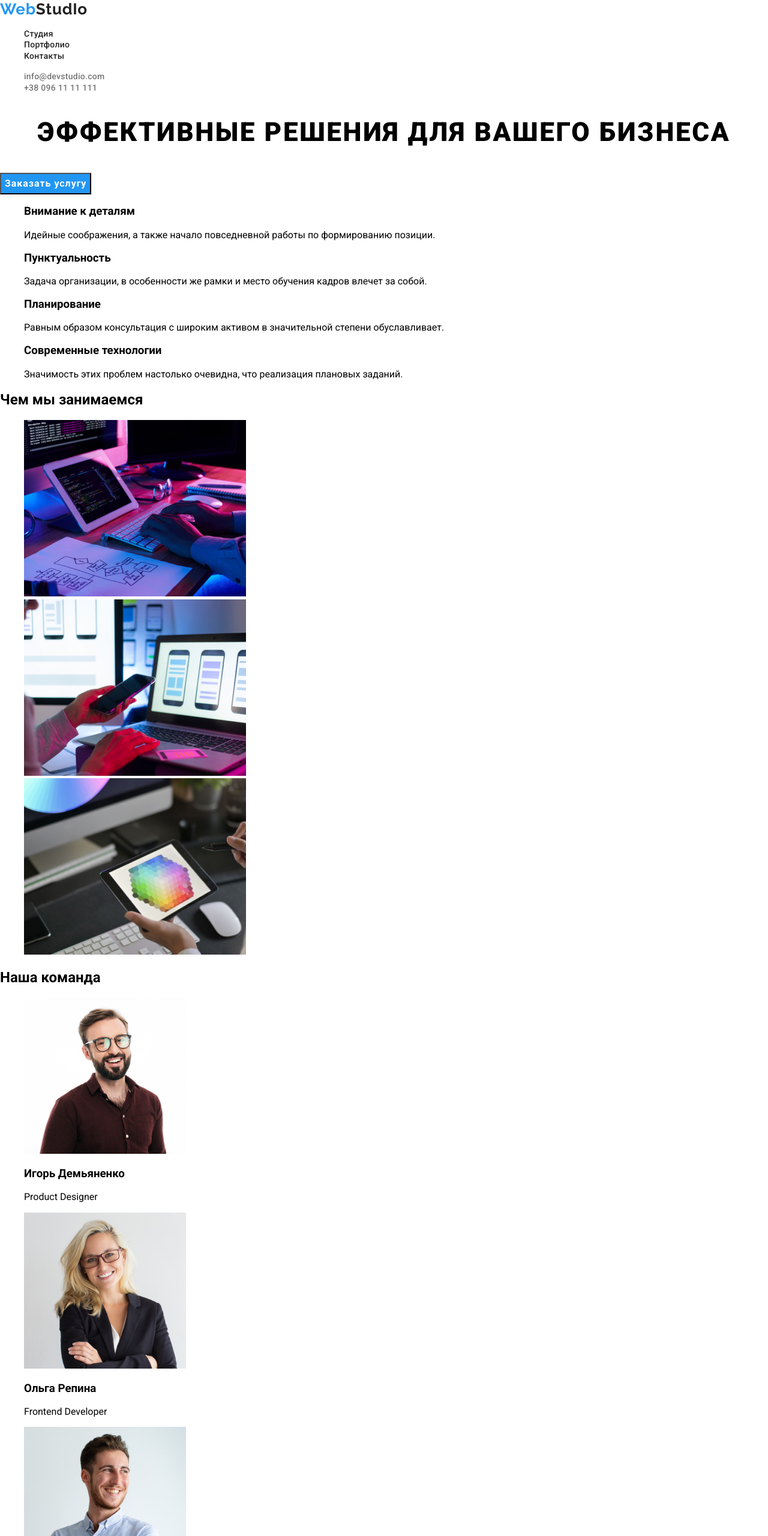
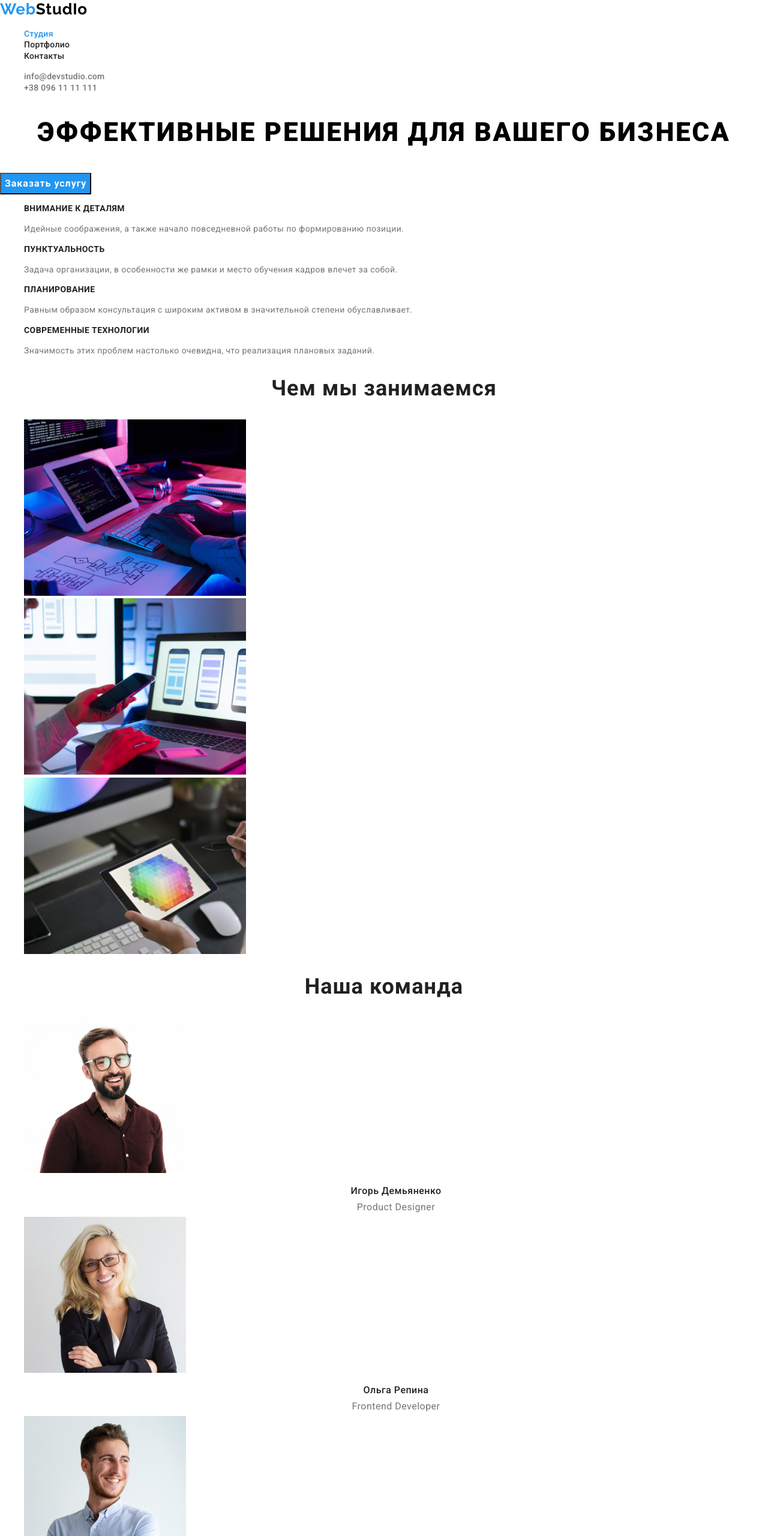
Before and after one commit to IrinaUlianova/goit-markup-hw-02, a plain HTML site: page index.html in a window 1280 px wide. Shown: the top 2560 px of the page at 60% size. Drawn offline with nearby package versions, Linux system fonts and the light colour scheme.

Commit message:
Добавляет подвал страницы

```diff
--- a/css/styles.css
+++ b/css/styles.css
@@ -15,7 +15,65 @@ body {
 .address {
   font-style: normal;
 }
-/* =========HEADER================ */
+/* ======COMPONENTS======= */
+.title {
+  font-weight: 700;
+  font-size: 14px;
+  line-height: 1.14;
+  letter-spacing: 0.03em;
+  text-transform: uppercase;
+
+  color: #212121;
+}
+.description {
+  font-weight: 400;
+  font-size: 14px;
+  line-height: 1.71;
+  /* or 171% */
+
+  letter-spacing: 0.03em;
+
+  color: #757575;
+}
+.section-title {
+  font-weight: 700;
+  font-size: 36px;
+  line-height: 1.16;
+  text-align: center;
+  letter-spacing: 0.03em;
+
+  color: #212121;
+}
+.title-names {
+  font-weight: 500;
+  font-size: 16px;
+  line-height: 1.18;
+  /* identical to box height */
+
+  text-align: center;
+  letter-spacing: 0.03em;
+
+  color: #212121;
+}
+.subtitle {
+  font-weight: 400;
+  font-size: 16px;
+  line-height: 1.18px;
+  /* identical to box height */
+
+  text-align: center;
+  letter-spacing: 0.03em;
+
+  color: #757575;
+}
+.suptitle-light-theme {
+  color: #000000;
+}
+.suptitle-dark-theme {
+  color: #ffffff;
+}
+/* =====END COMPONENTS===== */
+/* =========SITE-NAV================ */
 .logotype {
   font-family: var(--secondary-font);
   font-weight: 700;
@@ -23,11 +81,11 @@ body {
   line-height: 1.19;
   /* identical to box height */
   letter-spacing: 0.03em;
-  color: #212121;
 }
 .logo-item {
   color: var(--accent-color);
 }
+
 .navigation-link {
   font-weight: 500;
   font-size: 14px;
@@ -39,6 +97,9 @@ body {
 .navigation-link:hover,
 .navigation-link:focus {
   color: var(--accent-color);
+}
+.navigation-list .current {
+  color: #2196f3;
 }
 .contacts-link {
   font-weight: 500;
@@ -52,7 +113,7 @@ body {
 .contacts-link:focus {
   color: var(--accent-color);
 }
-/* =====END HEADER====== */
+/* =====END SITE-NAV====== */
 /* ==========HERO============ */
 .hero-title {
   font-weight: 900;
--- a/index.html
+++ b/index.html
@@ -5,7 +5,7 @@
     <meta http-equiv="X-UA-Compatible" content="IE=edge" />
     <meta name="viewport" content="width=device-width, initial-scale=1.0" />
     <title>Веб-студия</title>
-    <link rel="preconnect" href="https://fonts.gstatic.com" />
+
     <link rel="preconnect" href="https://fonts.gstatic.com" />
     <link
       href="https://fonts.googleapis.com/css2?family=Oleo+Script&family=Raleway:wght@700&family=Roboto:wght@400;500;700;900&display=swap"
@@ -23,35 +23,33 @@
     <!--Шапка сайта-->
     <header class="header">
       <nav class="navigation">
-        <a class="logotype link" href="/">
+        <a href="" class="logotype link suptitle-light-theme">
           <span class="logo-item"> Web</span>StudIo
         </a>
         <ul class="navigation-list list">
           <li class="navigation-item">
-            <a
-              class="navigation-link link"
-              href="file:///C:/Users/User/Documents/GitHub/goit-markup-hw-02/portfolio.html"
-              target="_blank"
-              rel="noreferrer noopener"
-              >Студия
+            <a href="./index.html" class="navigation-link link current">
+              Студия
             </a>
           </li>
           <li class="navigation-item">
-            <a class="navigation-link link" href="">Портфолио</a>
+            <a href="./portfolio.html" class="navigation-link link"
+              >Портфолио</a
+            >
           </li>
           <li class="navigation-item">
-            <a class="navigation-link link" href="">Контакты</a>
+            <a href="" class="navigation-link link">Контакты</a>
           </li>
         </ul>
       </nav>
       <ul class="contacts-list list">
         <li>
-          <a class="contacts-link link" href="mailto:info@devstudio.com"
+          <a href="mailto:info@devstudio.com" class="contacts-link link"
             >info@devstudio.com</a
           >
         </li>
         <li>
-          <a class="contacts-link link" href="tel:+380961111111"
+          <a href="tel:+380961111111" class="contacts-link link"
             >+38 096 11 11 111</a
           >
         </li>
@@ -138,7 +136,7 @@
               alt=" Мужчина с бородой в очках"
               width="270"
             />
-            <h3 class="">Игорь Демьяненко</h3>
+            <h3 class="title-names">Игорь Демьяненко</h3>
             <p class="subtitle" lang="en">Product Designer</p>
           </li>
           <li>
@@ -147,7 +145,7 @@
               alt=" Девушка со светлыми волосами в очках "
               width="270"
             />
-            <h3 class="">Ольга Репина</h3>
+            <h3 class="title-names">Ольга Репина</h3>
             <p class="subtitle" lang="en">Frontend Developer</p>
           </li>
           <li>
@@ -156,7 +154,7 @@
               alt="Мужчина улыбается и смотрит в сторону"
               width="270"
             />
-            <h3 class="">Николай Тарасов</h3>
+            <h3 class="title-names">Николай Тарасов</h3>
             <p class="subtitle" lang="en">Marketing</p>
           </li>
           <li>
@@ -165,25 +163,32 @@
               alt="Мужчина с ухмылкой"
               width="270"
             />
-            <h3 class="">Михаил Ермаков</h3>
+            <h3 class="title-names">Михаил Ермаков</h3>
             <p class="subtitle" lang="en">UI Designer</p>
           </li>
         </ul>
       </section>
     </main>
     <!--Контакты-->
-    <footer>
-      <a href="/"> WebStudio</a>
+    <footer class="footer">
+      <a href="/" class="logotype link suptitle-dark-theme"
+        ><span class="logo-item">Web</span>Studio</a
+      >
       <address class="address">
         <a
           href="https://google/maps/WysGAYoZjrtnWeG88"
           target="_blank"
           rel="noopener noreferrer"
+          class="address-name"
           >г. Киев, пр-т Леси Украинки, 26<br
         /></a>
-        <a href="tel:+380991111111">+38 099 111 11 11<br /></a>
+        <a href="tel:+380991111111" class="conection"
+          >+38 099 111 11 11<br
+        /></a>
 
-        <a href="mailto:info@example.com" lang="en">info@example.com</a>
+        <a href="mailto:info@example.com" lang="en" class=""
+          >info@example.com</a
+        >
       </address>
     </footer>
   </body>
```
Also changed, not shown: portfolio.html (+2 -6 lines).
